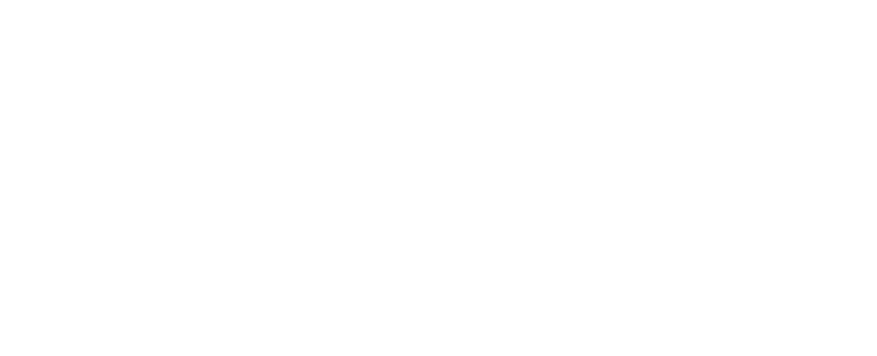
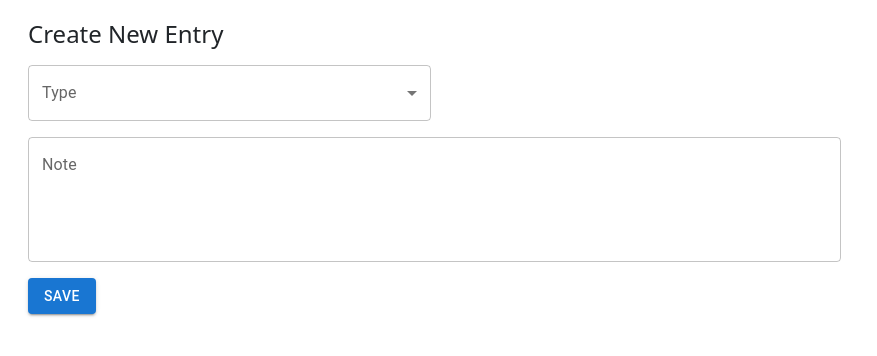
Before and after one commit to terrypinn/grow-log, a React (Create React App) app in the folder client/: page /plant/1/entry/add in a window 1280 px wide. Before the commit this address had no page. Shown: the top 356 px of the page, without its empty margins (0-877 px from the left). Built offline with nearby package versions, Linux system fonts and the light colour scheme.

Commit message:
Create entry component markdown and functionality

```diff
--- a/client/src/App.js
+++ b/client/src/App.js
@@ -5,6 +5,7 @@ import 'bootstrap/dist/css/bootstrap.css';
 import PlantList from './components/PlantList';
 import PlantAdd from './components/PlantAdd';
 import PlantView from './components/PlantView';
+import EntryAdd from './components/EntryAdd';
 
 function App() {
   return (
@@ -15,6 +16,7 @@ function App() {
             <Route exact path="/" element={<PlantList />} />
             <Route exact path="/plant/add" element={<PlantAdd />} />
             <Route exact path="/plant/:id" element={<PlantView />} />
+            <Route exact path="/plant/:id/entry/add" element={<EntryAdd />} />
           </Routes>
         </div>
       </BrowserRouter>
--- /dev/null
+++ b/client/src/components/EntryAdd.js
@@ -0,0 +1,108 @@
+import { useState, useEffect } from 'react';
+import { useParams, useNavigate } from 'react-router';
+
+import Box from '@mui/material/Box';
+import Grid from '@mui/material/Grid';
+import TextField from '@mui/material/TextField';
+import Button from '@mui/material/Button';
+import InputLabel from '@mui/material/InputLabel';
+import MenuItem from '@mui/material/MenuItem';
+import FormControl from '@mui/material/FormControl';
+import Select from '@mui/material/Select';
+
+export default function EntryAdd(props) {
+  const navigate = useNavigate();
+  const params = useParams();
+
+  const [form, setForm] = useState({
+    type: '',
+    note: '',
+    images: []
+  });
+
+  function updateForm(value) {
+    return setForm((prev) => {
+      return { ...prev, ...value };
+    });
+  }
+
+  async function onSubmit(e) {
+    e.preventDefault();
+
+    const data = { ...form };
+
+    await fetch(`http://localhost:5000/plant/${params.id}/entry`, {
+      method: 'POST',
+      headers: {
+        'Content-Type': 'application/json',
+      },
+      body: JSON.stringify(data),
+    })
+      .catch(error => {
+        window.alert(error);
+        return;
+      });
+
+    navigate(`/plant/${params.id}`);
+  }
+
+  return (
+    <Box
+      component="form"
+      noValidate
+      autoComplete="off"
+      onSubmit={onSubmit}
+      margin={1}
+    >
+      <h4>Create New Entry</h4>
+
+      <Grid container spacing={1} mt={1}>
+        <Grid item xs={4}>
+          <FormControl fullWidth>
+            <InputLabel id="entry-tyoe-select-label">Type</InputLabel>
+            <Select
+              labelId="entry-tyoe-select-label"
+              id="entry-tyoe-select"
+              value={form.type}
+              label="Type"
+              onChange={(e) => updateForm({ type: e.target.value })}
+            >
+              <MenuItem value="Action">Action</MenuItem>
+              <MenuItem value="Bad Insects">Bad Insects</MenuItem>
+              <MenuItem value="Good Insects">Good Inseects</MenuItem>
+              <MenuItem value="Issues">Issues</MenuItem>
+              <MenuItem value="Nutrients">Nutrients</MenuItem>
+              <MenuItem value="Observation">Observation</MenuItem>
+              <MenuItem value="Potting Up">Potting Up</MenuItem>
+              <MenuItem value="Watering">Watering</MenuItem>
+            </Select>
+          </FormControl>
+        </Grid>
+      </Grid>
+
+      <Grid container spacing={1} mt={1}>
+        <Grid item xs={8}>
+          <TextField
+            id="note"
+            label="Note"
+            fullWidth
+            multiline
+            rows={4}
+            value={form.note}
+          onChange={(e) => updateForm({ note: e.target.value })}
+          />
+        </Grid>
+      </Grid>
+
+      <Grid container spacing={1} mt={1}>
+        <Grid item xs={1}>
+          <Button
+            type="submit"
+            variant="contained">
+            Save
+          </Button>
+        </Grid>
+      </Grid>
+    </Box>
+  );
+}
--- a/client/src/components/EntryList.js
+++ b/client/src/components/EntryList.js
@@ -1,11 +1,55 @@
 import { useState, useEffect } from 'react';
 import { useParams, useNavigate } from 'react-router';
 
+import Table from '@mui/material/Table';
+import TableBody from '@mui/material/TableBody';
+import TableCell from '@mui/material/TableCell';
+import TableContainer from '@mui/material/TableContainer';
+import TableHead from '@mui/material/TableHead';
+import TableRow from '@mui/material/TableRow';
+import Button from '@mui/material/Button';
+import Paper from '@mui/material/Paper';
+import AddCircleIcon from '@mui/icons-material/AddCircle';
+
+import EntryAdd from './EntryAdd';
+
 export default function EntryList(props) {
+  const navigate = useNavigate();
 
   return (
-    <div>
-      {props.entries}
-    </div>
+    <TableContainer component={Paper}>
+      <Table sx={{ minWidth: 650 }}>
+        <TableHead>
+          <TableRow>
+            <TableCell>
+              <h4>Entries</h4>
+            </TableCell>
+            <TableCell />
+            <TableCell align="right">
+              <Button
+                onClick={() => navigate(`/plant/${props.plant._id}/entry/add`)}
+                startIcon={<AddCircleIcon />}
+                variant="contained">
+                Add
+              </Button>
+            </TableCell>
+          </TableRow>
+          <TableRow>
+            <TableCell>Type</TableCell>
+            <TableCell>Note</TableCell>
+            <TableCell>Images</TableCell>
+          </TableRow>
+        </TableHead>
+        <TableBody>
+          {props.plant?.entries?.map((row) => (
+            <TableRow key={row._id}>
+              <TableCell component="th" scope="row">{row.type}</TableCell>
+              <TableCell>{row.note}</TableCell>
+              <TableCell></TableCell>
+            </TableRow>
+          ))}
+        </TableBody>
+      </Table>
+    </TableContainer>
   );
 }
--- a/client/src/components/PlantView.js
+++ b/client/src/components/PlantView.js
@@ -78,12 +78,12 @@ export default function PlantView() {
   }
 
   return (
+    <Box margin={1}>
       <Box
         component="form"
         noValidate
         autoComplete="off"
       // onSubmit={onSubmit}
-      margin={1}
       >
         <h4>My Plant</h4>
 
@@ -241,5 +241,12 @@ export default function PlantView() {
           </Grid>
         </Grid>
       </Box>
+
+      <Grid container spacing={1} mt={1}>
+        <Grid item xs={12}>
+          <EntryList plant={form} />
+        </Grid>
+      </Grid>
+    </Box>
   );
 }
```
Lines whose indentation alone changed are shown as unchanged.
